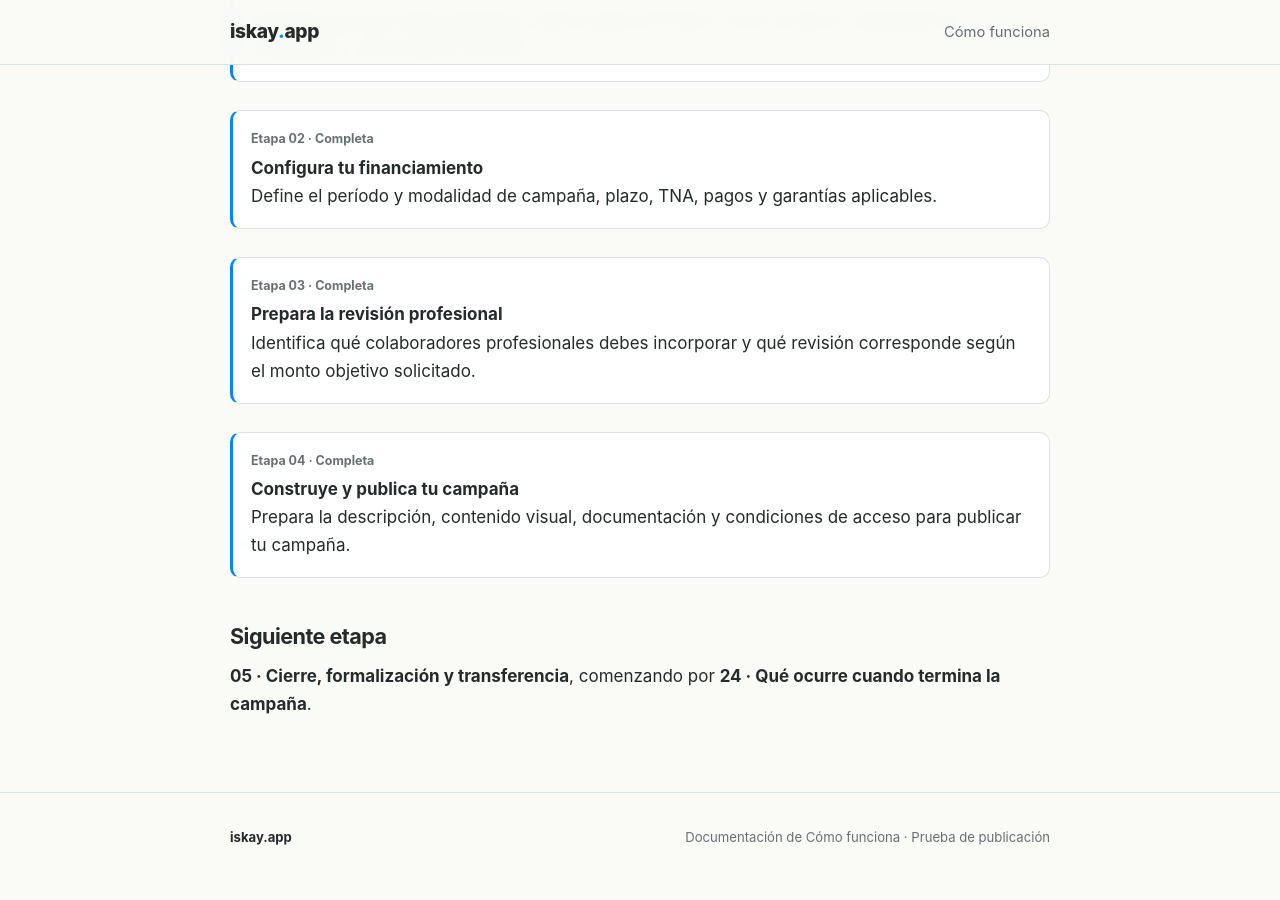
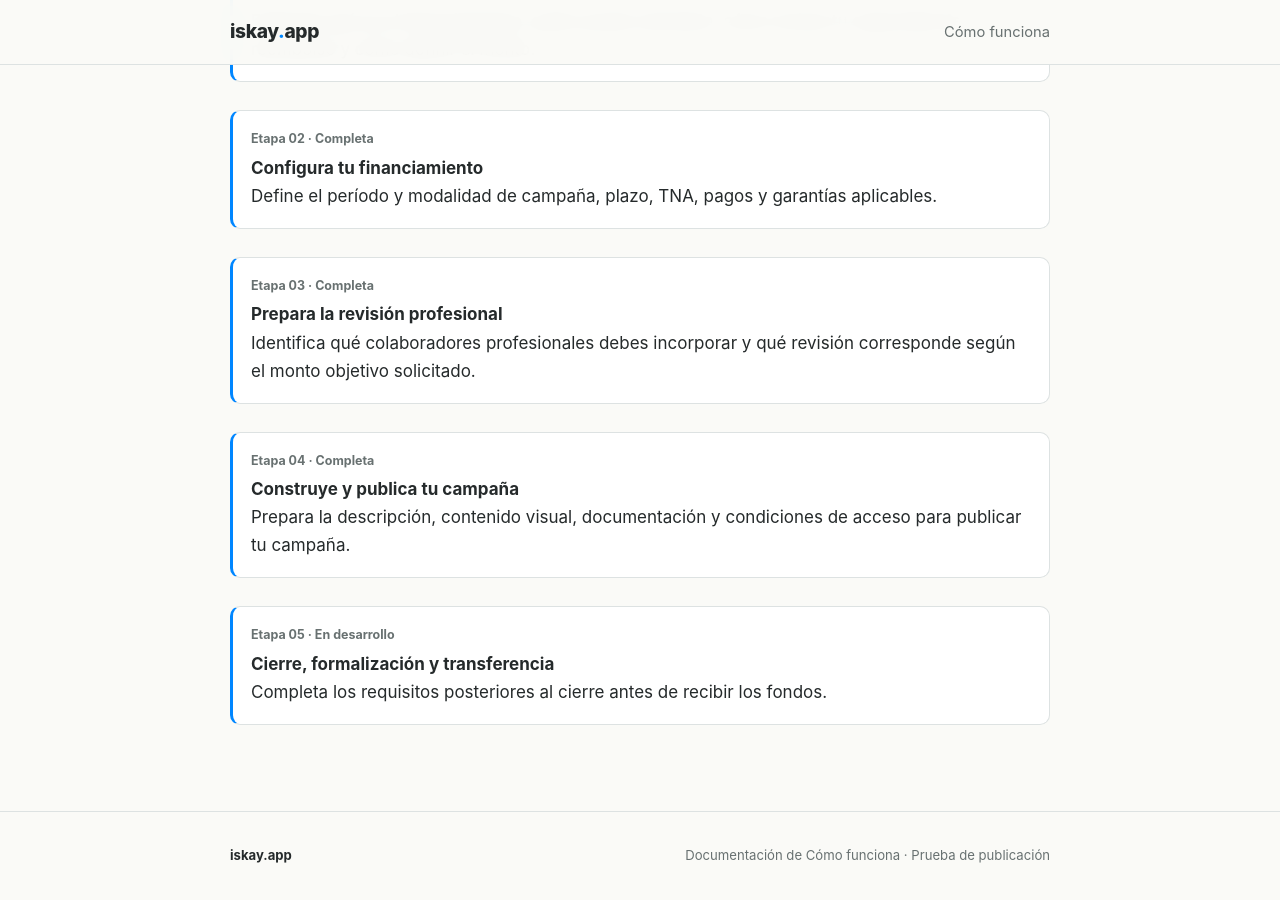
Before and after one commit to iskayApp/como-funciona, a Jekyll site: the page built from index.md, in a window 1280 px wide and 900 px high, scrolled down 612 px. Built offline with Jekyll 4.4.1, drawn with Linux system fonts in a browser that asks for light colours.

Commit message:
docs: mostrar etapa 05 en portada

```diff
--- a/index.md
+++ b/index.md
@@ -45,8 +45,11 @@ Estamos validando la experiencia pública y móvil antes de integrar esta docume
       Prepara la descripción, contenido visual, documentación y condiciones de acceso para publicar tu campaña.
     </a>
   </li>
+  <li>
+    <a href="{{ '/financiamiento-reembolsable/promotores/cierre-formalizacion-transferencia/' | relative_url }}">
+      <span class="topic-number">Etapa 05 · En desarrollo</span>
+      <strong>Cierre, formalización y transferencia</strong><br>
+      Completa los requisitos posteriores al cierre antes de recibir los fondos.
+    </a>
+  </li>
 </ul>
-
-## Siguiente etapa
-
-**05 · Cierre, formalización y transferencia**, comenzando por **24 · Qué ocurre cuando termina la campaña**.
```
